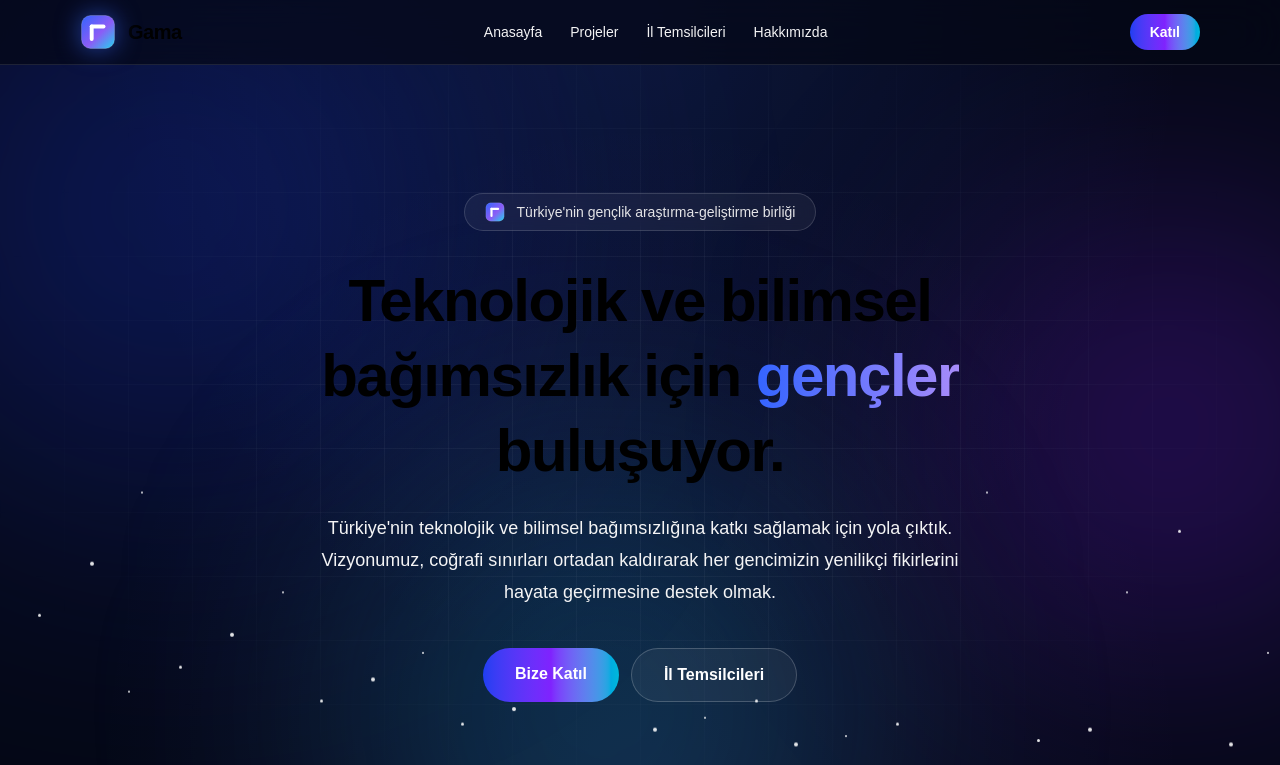
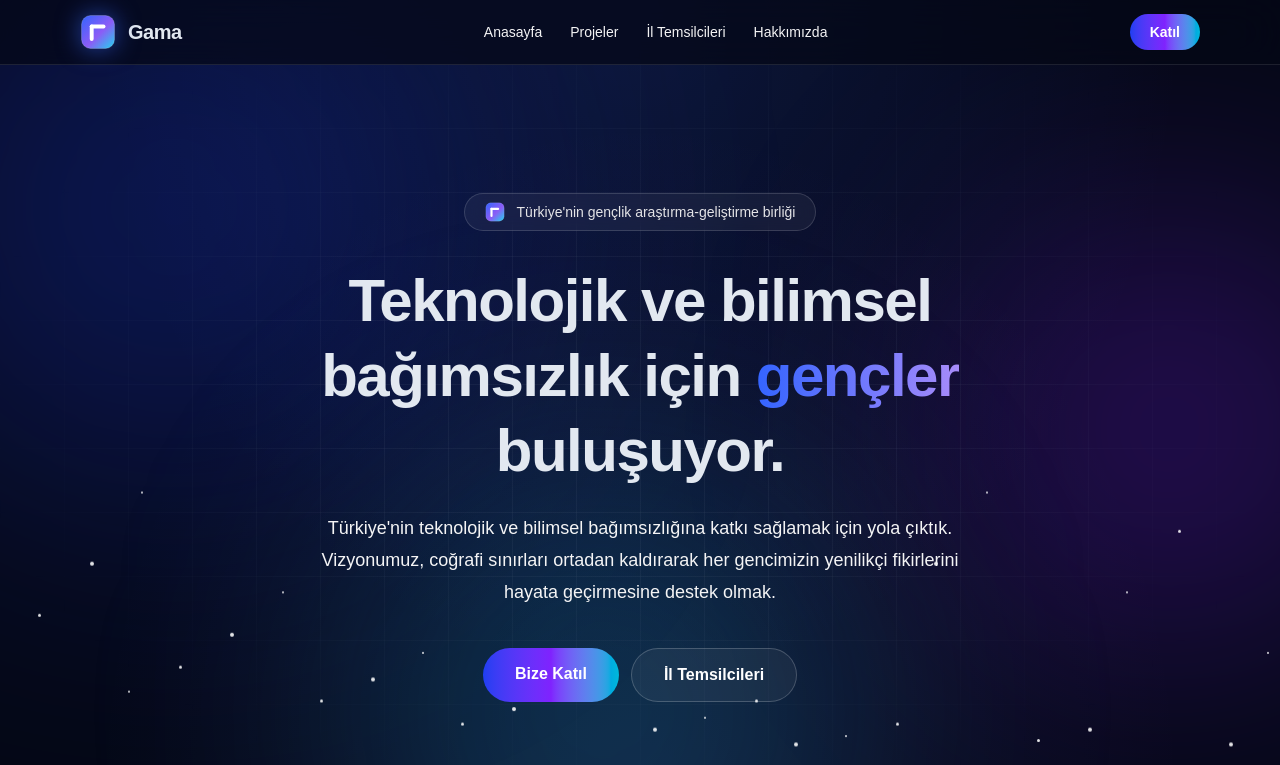
Before and after one commit to Lennebraha38/gama-portal, a Next.js app: page /gama-portal/ in a window 1280 px wide. Shown: the top 765 px of the page. Built offline with nearby package versions, Linux system fonts and the light colour scheme.

Commit message:
fix: --foreground değişkenini tanımla (başlıklar siyah görünme hatası)

```diff
--- a/src/app/globals.css
+++ b/src/app/globals.css
@@ -1,8 +1,13 @@
 @import "tailwindcss";
 
+:root {
+  --background: #050816;
+  --foreground: #e2e8f0;
+}
+
 @theme inline {
-  --color-background: #050816;
-  --color-foreground: #e2e8f0;
+  --color-background: var(--background);
+  --color-foreground: var(--foreground);
   --font-sans: var(--font-geist-sans);
   --font-mono: var(--font-geist-mono);
 }
```
